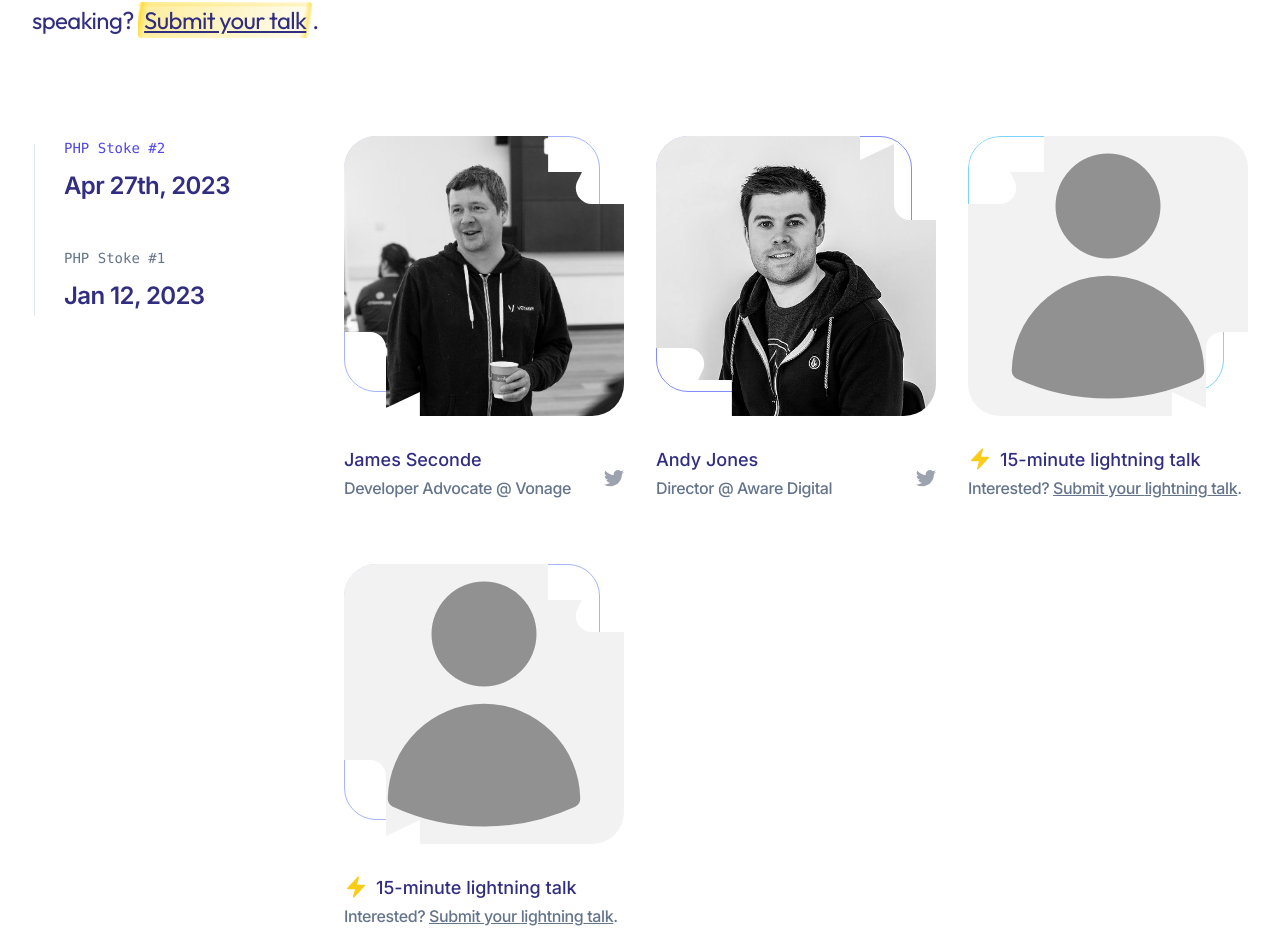
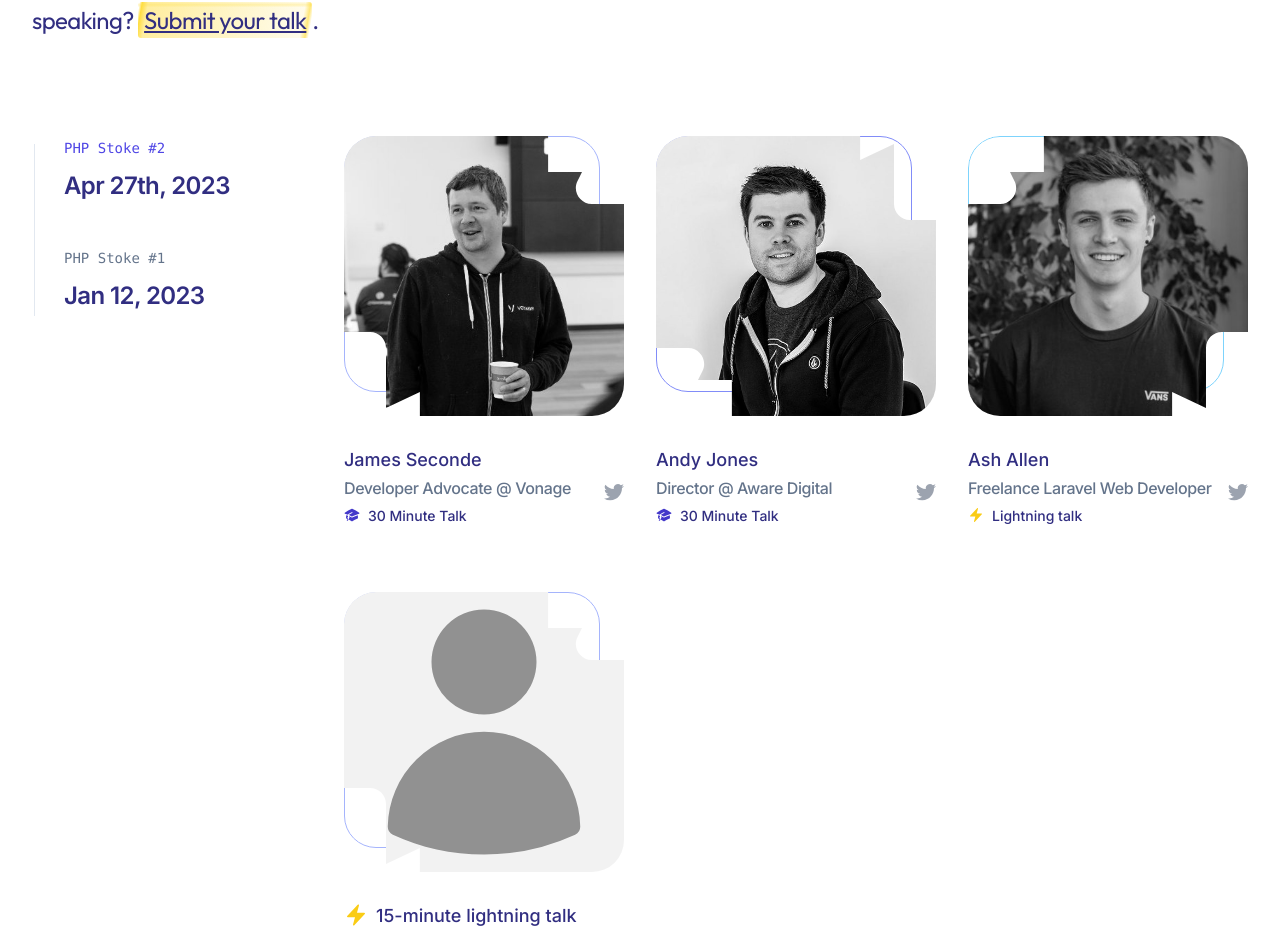
Before and after one commit to phpstoke/phpstoke.co.uk, a Next.js app: page / in a window 1280 px wide. Shown: the part 1346-2279 px from the top of the page. Built offline with nearby package versions, Linux system fonts and the light colour scheme; some icons are missing.

Commit message:
Add Ash Allen to speakers list

```diff
--- a/src/components/Speakers.jsx
+++ b/src/components/Speakers.jsx
@@ -10,8 +10,9 @@ import lukeBrowneImage from '@/images/avatars/luke-browne.jpg'
 import christopherMillerImage from '@/images/avatars/christopher-miller.jpg'
 import andyJonesImage from '@/images/avatars/andy-jones.jpg'
 import jamesSecondeImage from '@/images/avatars/james-seconde.jpg'
+import ashleyAllenImage from '@/images/avatars/ashley-allen.jpeg'
 
-import { BoltIcon, UserIcon } from '@heroicons/react/24/solid'
+import { AcademicCapIcon, BoltIcon, UserIcon } from '@heroicons/react/24/solid'
 
 const days = [
   {
@@ -23,17 +24,23 @@ const days = [
         name: 'James Seconde',
         role: 'Developer Advocate @ Vonage',
         image: jamesSecondeImage,
+        twitterUrl: 'https://twitter.com/SecondeJ',
         lightning: false,
-        twitterUrl: 'https://twitter.com/SecondeJ',
+        available: false,
       }, {
         name: 'Andy Jones',
         role: 'Director @ Aware Digital',
         image: andyJonesImage,
+        twitterUrl: 'https://twitter.com/awaredigital_uk',
         lightning: false,
-        twitterUrl: 'https://twitter.com/awaredigital_uk',
+        available: false,
       }, {
-        available: true,
+        name: 'Ash Allen',
+        role: 'Freelance Laravel Web Developer',
+        image: ashleyAllenImage,
+        twitterUrl: 'https://twitter.com/AshAllenDesign',
         lightning: true,
+        available: false,
       }, {
         available: true,
         lightning: true,
@@ -51,18 +58,21 @@ const days = [
         image: oliverDaviesImage,
         lightning: false,
         twitterUrl: 'https://twitter.com/opdavies',
+        available: false,
       }, {
         name: 'Luke Browne',
         role: 'Lead Software Developer @ Wealth Wizards',
         image: lukeBrowneImage,
         lightning: false,
         twitterUrl: 'https://twitter.com/lukebrwne',
+        available: false,
       }, {
         name: 'Christopher Miller',
         role: 'Developer @ Jump24',
         image: christopherMillerImage,
         lightning: false,
         twitterUrl: 'https://twitter.com/ccmiller2018',
+        available: false,
       },
     ],
   },
@@ -171,6 +181,21 @@ function SpeakerProfile({id, speaker, speakerIndex, ...props}) {
           <div className="space-y-1 text-lg font-medium leading-6">
             <h3 className="text-indigo-900">{speaker.name}</h3>
             <p className="mt-1 text-base tracking-tight text-slate-500">{speaker.role}</p>
+            <p className="text-indigo-900 text-sm">
+                {
+                    speaker.lightning ? (
+                      <div>
+                        <BoltIcon className="text-yellow-400 w-4 h-4 inline-block mr-2 -mt-1" />
+                        Lightning talk
+                      </div>
+                    ) : (
+                      <div>
+                        <AcademicCapIcon className="text-indigo-700 w-4 h-4 inline-block mr-2 -mt-1" />
+                        30 Minute Talk
+                      </div>
+                    )
+                }
+              </p>
           </div>
           <ul role="list" className="flex justify-center space-x-5">
             {
```
Also changed, not shown: src/images/avatars/ashley-allen.jpeg (added).
